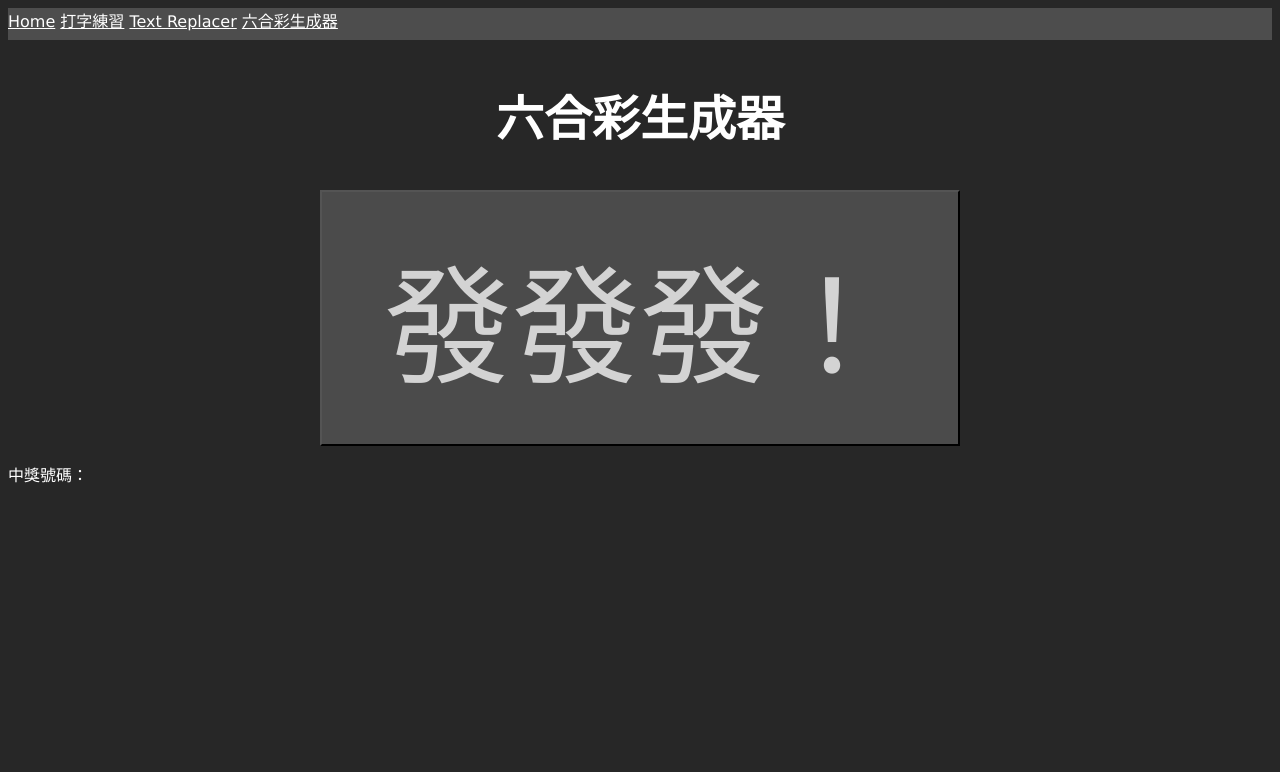
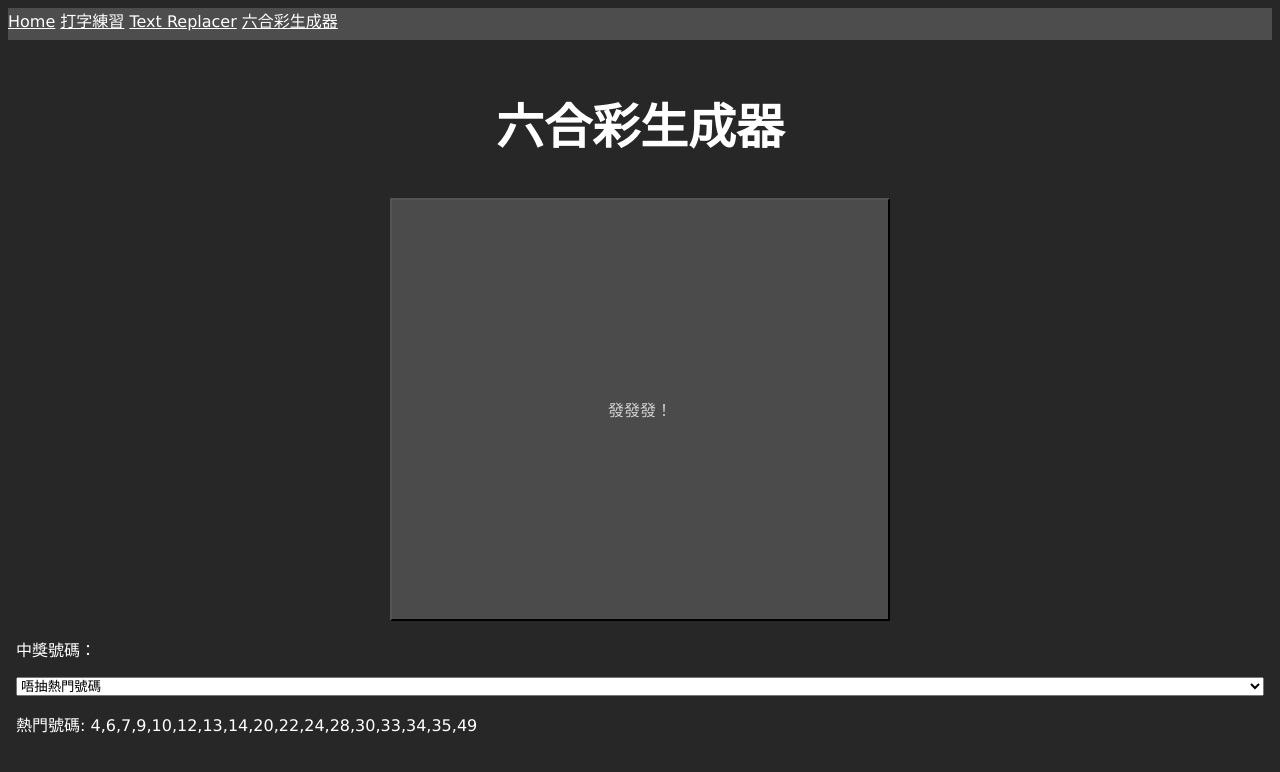
Before and after one commit to Shromeone/ShromeWeb, a SvelteKit app: page /mark-6-generator in a window 1280 px wide. Shown: the top 772 px of the page. Built offline with nearby package versions, Linux system fonts and the light colour scheme.

Commit message:
Redesign Page, Add Hot Number Choose Options

```diff
--- a/src/routes/mark-6-generator/+page.svelte
+++ b/src/routes/mark-6-generator/+page.svelte
@@ -1,32 +1,60 @@
 <script>
   // @ts-nocheck
-  // @ts-nocheck
+
+  let firstPress = true;
+  let ballAnimationTimeouts = [];
   const redNums = [
     1, 2, 7, 8, 12, 13, 18, 19, 23, 24, 29, 30, 34, 35, 40, 45, 46,
   ];
   const blueNums = [3, 4, 9, 10, 14, 15, 20, 31, 41, 42, 47, 48];
-  function func(num) {
+
+  /* 0: all
+     1: only hot
+     2: no hot*/
+  const ChooseOptions = {
+    All: 0,
+    OnlyHot: 1,
+    NoHot: 2,
+  };
+  let chooseOptions = ChooseOptions.NoHot;
+  function toggleHotNumbers(option) {
+    chooseOptions = option;
+  }
+
+  function getBallColor(num) {
     if (redNums.includes(num)) return "coral";
     if (blueNums.includes(num)) return "skyblue";
     return "limegreen";
   }
   const hotNumbers = [
-    49, 22, 10, 24, 30, 13, 9, 33, 6, 4, 14, 35, 12, 20, 28, 7, 34,
+    4, 6, 7, 9, 10, 12, 13, 14, 20, 22, 24, 28, 30, 33, 34, 35, 49,
   ];
   let currentNumbers = [];
 
-  async function resetBallsAnimation() {
+  function setBallsInvisible() {
+    if (firstPress) return;
+    for (let i = 0; i < 6; i++) {
+      const el = document.querySelector(`#ball-${i}`);
+      el.classList.add("hidden");
+    }
+  }
+  function resetBallsAnimation() {
+    for (const t of ballAnimationTimeouts) {
+      clearTimeout(t);
+    }
     for (let i = 0; i < 6; i++) {
       const el = document.querySelector(`#ball-${i}`);
       if (!el) continue;
-      el.classList.add("hidden");
       el.style.animation = "none";
+      ballAnimationTimeouts.push(
         setTimeout(() => {
           el.classList.remove("hidden");
           el.style.animation = "none";
           el.offsetHeight; /* trigger reflow */
           el.style.animation = null;
-      }, 200 * i);
+        }, 200 * i)
+      );
+      firstPress = false;
     }
   }
 
@@ -34,16 +62,22 @@
     const genNumbers = [];
     while (genNumbers.length < 6) {
       const num = Math.ceil(Math.random() * 49);
-      if (genNumbers.includes(num) || hotNumbers.includes(num)) continue;
+      if (genNumbers.includes(num)) continue;
+      if (chooseOptions === ChooseOptions.OnlyHot && !hotNumbers.includes(num))
+        continue;
+      if (chooseOptions === ChooseOptions.NoHot && hotNumbers.includes(num))
+        continue;
       genNumbers.push(num);
     }
     currentNumbers = genNumbers;
+    setBallsInvisible();
     setTimeout(() => {
       resetBallsAnimation();
     }, 0);
   }
 </script>
 
+<body>
   <h2>六合彩生成器</h2>
   <div class="gen-btn-div">
     <button class="gen-btn" on:click={generateNumbers}>發發發！</button>
@@ -53,28 +87,41 @@
     {#each currentNumbers as num, idx}
       <p
         id="ball-{idx}"
-      style="border: 2.5vw solid {func(num)};"
+        style="border: 2.5vw solid {getBallColor(num)};"
         class="result-num ball-animation hidden"
       >
         {num}
       </p>
     {/each}
   </div>
+  <select name="" id="" bind:value={chooseOptions}>
+    <option value={ChooseOptions.All}>抽晒全部號碼</option>
+    <option value={ChooseOptions.NoHot}>唔抽熱門號碼</option>
+    <option value={ChooseOptions.OnlyHot}>淨係抽熱門號碼</option>
+  </select>
+  <p>熱門號碼: {hotNumbers}</p>
+</body>
 
 <style>
+  body {
+    height: 88vh;
+    display: flex;
+    flex-direction: column;
+  }
   .hidden {
     opacity: 0%;
   }
   .gen-btn-div {
+    flex: 1;
     margin: 0%;
     width: 100%;
     display: flex;
     justify-content: center;
   }
   .gen-btn {
-    width: 50vw;
-    height: 20vw;
-    font-size: 10vw;
+    width: 40%;
+    height: 100%;
+    font-size: 1rem;
   }
 
   h2 {
```
Lines whose indentation alone changed are shown as unchanged.
